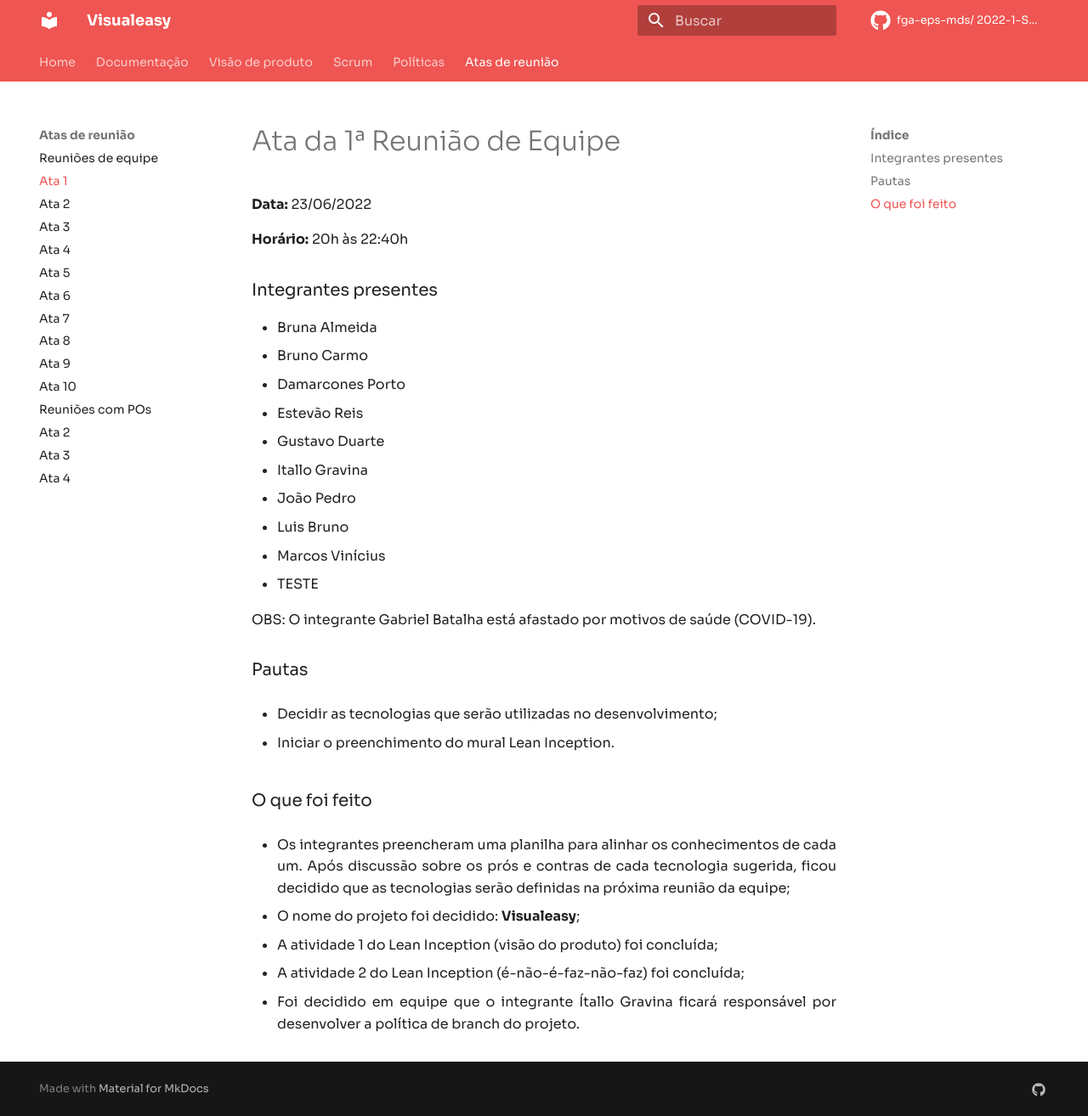
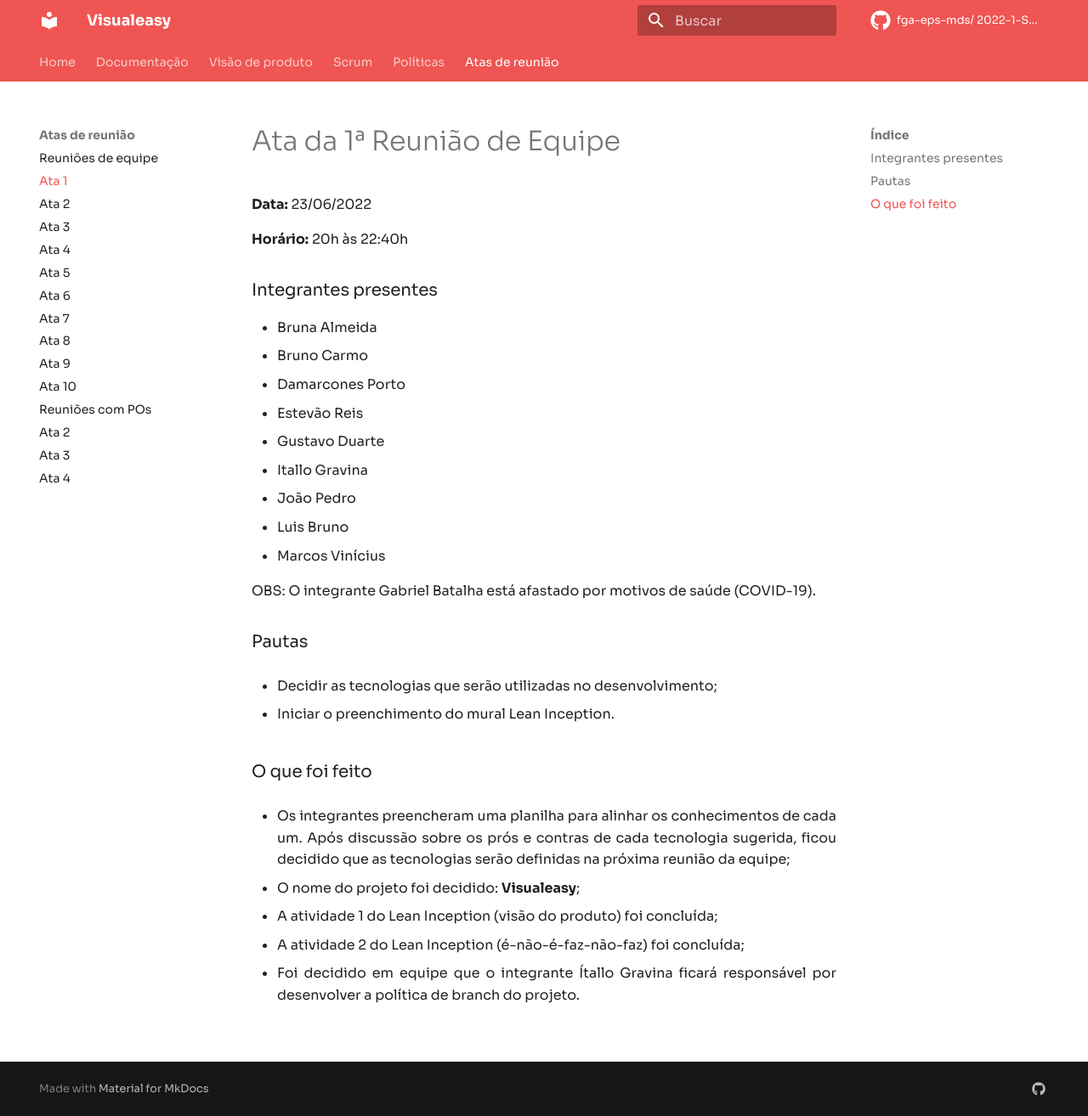
Before and after one commit to fga-eps-mds/2022-1-Visualeasy-Doc, an MkDocs documentation site: the page built from docs/Atas/r1-equipe.md, in a window 1280 px wide and 1314 px high. Shown: the whole window at 85% size. Built offline with MkDocs 1.6.1 and Material for MkDocs 9.7.7, drawn with Linux system fonts in a browser that asks for light colours; comment, search, counter and statistics services are not loaded.

Commit message:
Corrigindo Ata

```diff
--- a/docs/Atas/r1-equipe.md
+++ b/docs/Atas/r1-equipe.md
@@ -13,7 +13,6 @@
 - João Pedro
 - Luis Bruno
 - Marcos Vinícius
-- TESTE
 
 <p align="justify">OBS: O integrante Gabriel Batalha está afastado por motivos de saúde (COVID-19).</p>
 
```
Also changed, not shown: 1 other file.
